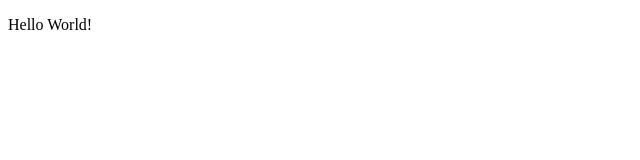
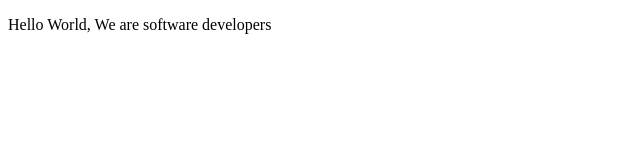
Before and after one commit to Lordkaito/Mike-Isai, a plain HTML site: page index.html in a window 1280 px wide. Shown: the whole page, without its empty margins (0-640 px from the left). Drawn offline with Linux system fonts and the light colour scheme.

Commit message:
we are developers

```diff
--- a/index.html
+++ b/index.html
@@ -22,7 +22,7 @@
 
     -->
 
-    <p>Hello World!</p>
+    <p>Hello World, We are software developers</p>
     <script  src="js/index.js"></script>
   </body>
 </html>
```
